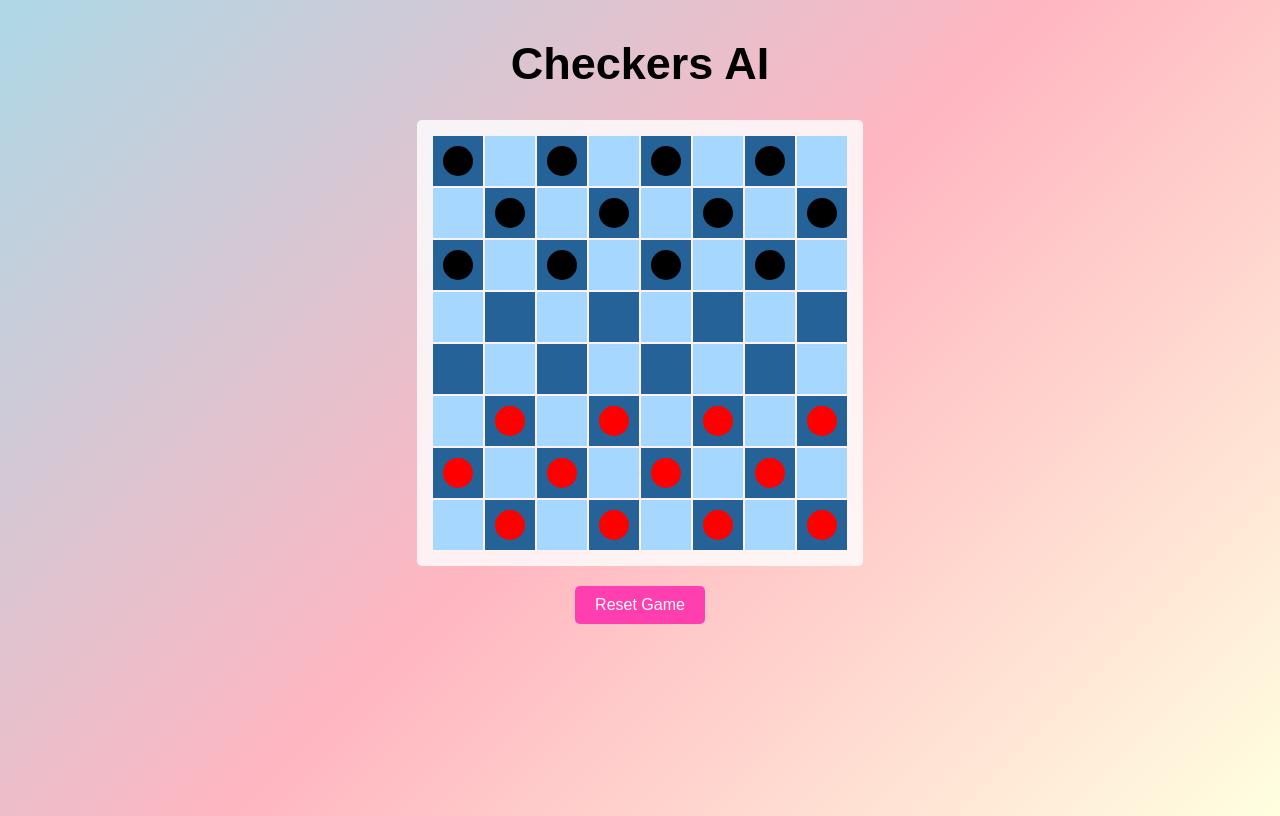
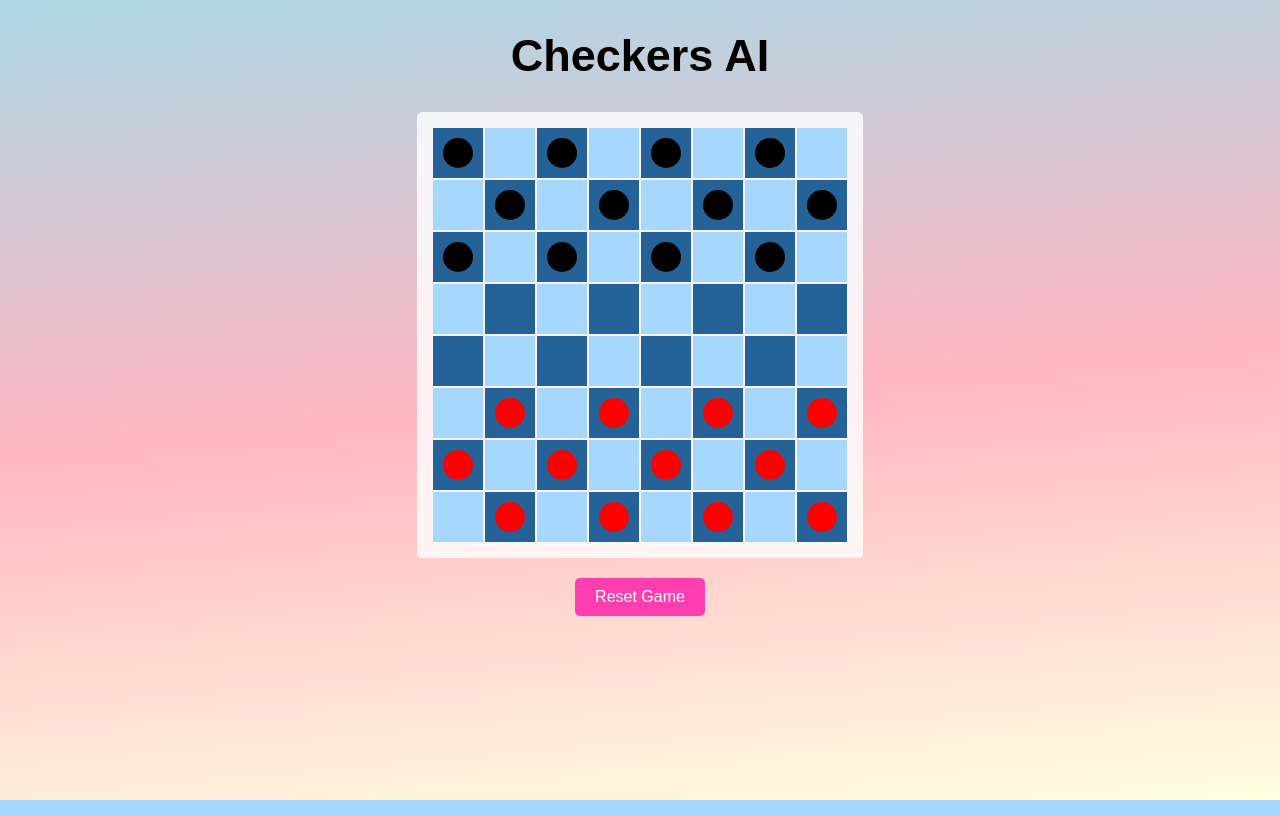
Before and after one commit to anshisinghh/Checkers-AI, a Flask app: page / in a window 1280 px wide. Run offline with Flask 3, Linux system fonts and the light colour scheme; some web fonts are replaced.

Commit message:
Update index.html

```diff
--- a/templates/index.html
+++ b/templates/index.html
@@ -17,8 +17,9 @@
             display: flex;
             flex-direction: column;
             align-items: center;
-            background: linear-gradient(135deg, lightblue, lightpink, lightyellow);
-            min-height: 100vh;
+            background: linear-gradient(175deg, lightblue, lightpink, lightyellow);
+            height: 100vh;
+            margin: unset;
         }
         .board-wrapper {
             background-color: rgba(255, 255, 255, 0.8);
```
